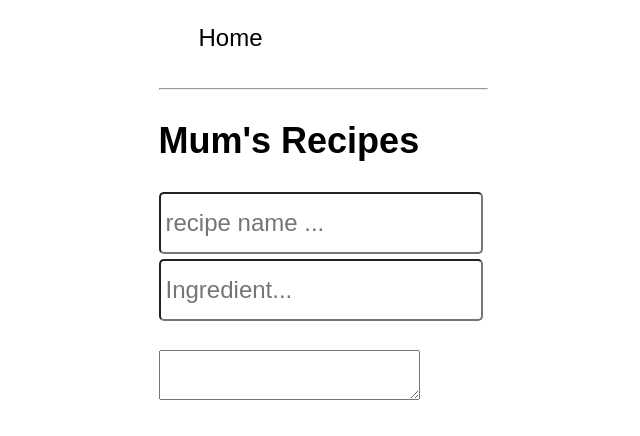
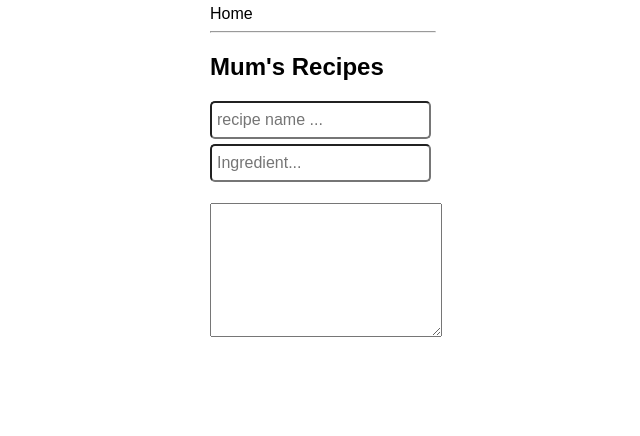
Before and after one commit to nikrb/recipes2, a React (Create React App) app in the folder client/: page / in a window 1280 px wide. Both pictures are taken after a click on the button "New". Shown: the top 436 px of the page, without its empty margins (317-957 px from the left). Built offline with nearby package versions, Linux system fonts and the light colour scheme.

Commit message:
tweaking font sizing

```diff
--- a/client/src/App.css
+++ b/client/src/App.css
@@ -21,6 +21,9 @@
 }
 .nav ul {
   list-style-type: none;
+  margin:0;
+  margin-top: 5px;
+  padding:0;
 }
 .nav li {
   cursor: pointer;
@@ -64,7 +67,7 @@ button:focus {
 }
 
 input {
-  line-height: 2em;
+  line-height: 1.5em;
   border-radius: 5px;
   outline: none;
   padding: 5px;
--- a/client/src/App.js
+++ b/client/src/App.js
@@ -24,7 +24,7 @@ class App extends Component {
   };
   render = () => {
     const app_style = {
-      fontSize: "1.5em"
+      fontSize: "1em"
     };
     return (
       <div className="App" style={app_style}>
--- a/client/src/ListItem.css
+++ b/client/src/ListItem.css
@@ -1,5 +1,6 @@
 .close_button {
   text-decoration: none;
+  font-size: 0.7em;
 }
 
 .close_button:hover {
--- a/client/src/ListItem.js
+++ b/client/src/ListItem.js
@@ -14,7 +14,7 @@ export default class ListItem extends React.Component {
     return (
       <li onClick={this.handleClick} >
         <a href='' onClick={this.deleteClicked} className="close_button">&#10060;</a>
-        {this.props.item_text}
+        &nbsp;{this.props.item_text}
       </li>
     );
   }
--- a/client/src/Recipe.js
+++ b/client/src/Recipe.js
@@ -75,8 +75,10 @@ export default class Recipe extends React.Component {
       );
     });
     const font_sizing = {
-      fontSize: "1em"
+      fontSize: "1em",
+      fontFamily: "sans-serif"
     };
+    const ta_style = { ...font_sizing, height: "8em", width:"100%"};
     return (
       <div>
         <div>
@@ -95,7 +97,7 @@ export default class Recipe extends React.Component {
           <ul>{ingredients}</ul>
         </div>
         <div>
-          <textarea style={font_sizing}
+          <textarea style={ta_style}
             onChange={this.instructionChange} value={this.state.instructions}>
           </textarea>
         </div>
```
